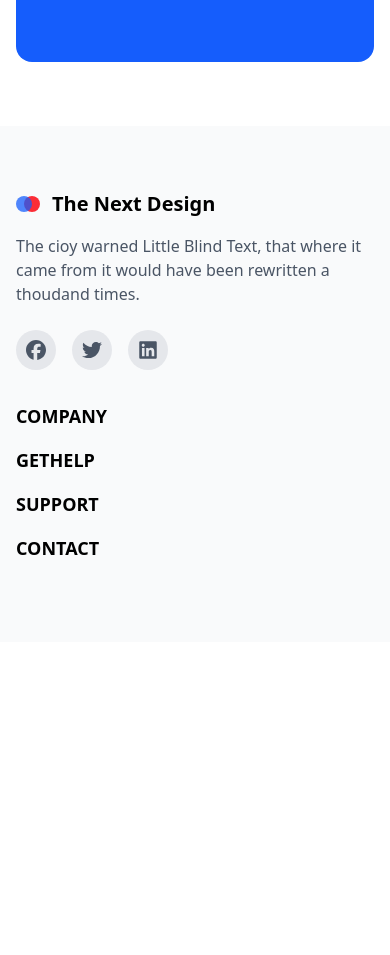
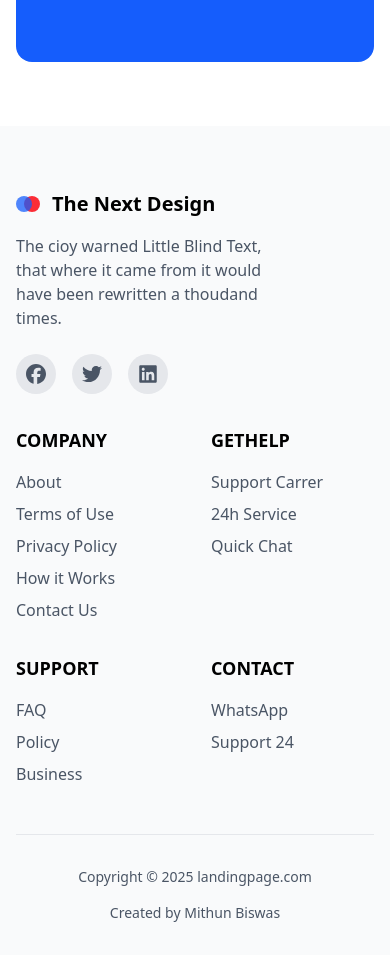
Before and after one commit to mithunbiswas1/landing-page-react, a React (Vite) app: page / in a window 390 px wide. Shown: the part 8186-9141 px from the top of the page. Before the commit the page ends 8828 px from the top, so only its background shows below. Built offline with nearby package versions, Linux system fonts and the light colour scheme.

Commit message:
status done

```diff
--- a/src/components/FooterSection.jsx
+++ b/src/components/FooterSection.jsx
@@ -28,7 +28,8 @@ const footerLinks = {
 export const FooterSection = () => {
   return (
     <footer className="bg-gray-50">
-      <div className="container mx-auto px-4 py-16">
+      <div className="container mx-auto px-4 py-16 pb-8">
+        {/* footer top section  */}
         <div className="grid grid-cols-1 md:grid-cols-2 lg:grid-cols-12 gap-8 lg:gap-12">
           {/* brand column  */}
           <div className="lg:col-span-4">
@@ -40,7 +41,7 @@ export const FooterSection = () => {
               <span className="text-xl font-bold ml-1">The Next Design</span>
             </div>
 
-            <p className="text-gray-600 mb-6">
+            <p className="text-gray-600 mb-6 w-3/4">
               The cioy warned Little Blind Text, that where it came from it
               would have been rewritten a thoudand times.
             </p>
@@ -70,20 +71,42 @@ export const FooterSection = () => {
           </div>
 
           {/* footer navigation  */}
-          <div className="">
-            <div className="">
+          <div className="lg:col-span-8">
+            <div className="grid grid-cols-2 md:grid-cols-4 gap-8">
               {Object.entries(footerLinks).map(
                 ([category, links], categoryIndex) => (
-                  <div key={category} className="flex items-center">
+                  <div key={category} className="">
                     <h3 className="text-lg font-semibold mb-4 uppercase">
                       {category}
                     </h3>
+                    <ul className="space-y-2">
+                      {links.map((link, index) => (
+                        <li>
+                          <a
+                            href="#"
+                            className="text-gray-600 hover:text-gray-900"
+                          >
+                            {link.name}
+                          </a>
+                        </li>
+                      ))}
+                    </ul>
                   </div>
                 )
               )}
             </div>
           </div>
         </div>
+
+        {/* footer bottom copyright section */}
+        <div className="border-t border-gray-200 mt-12 pt-8">
+          <div className="flex flex-col md:flex-row justify-between items-center gap-4">
+            <p className="text-gray-600 text-sm">
+              Copyright &copy; {new Date().getFullYear()} landingpage.com
+            </p>
+            <p className="text-gray-600 text-sm">Created by Mithun Biswas</p>
+          </div>
+        </div>
       </div>
     </footer>
   );
```
